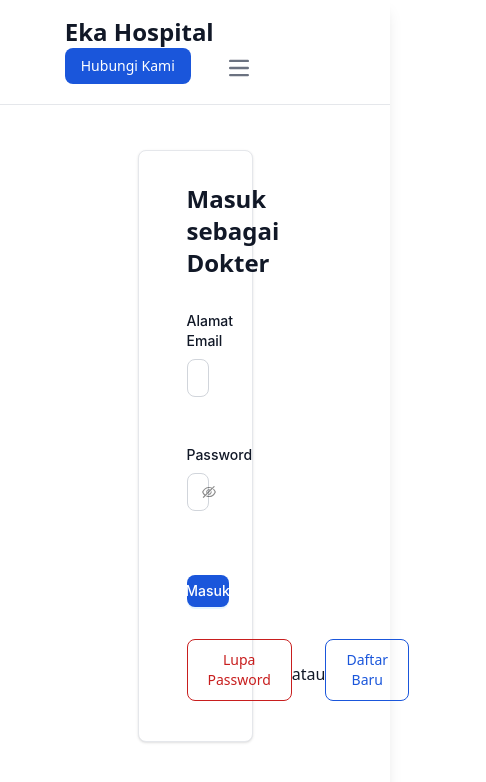
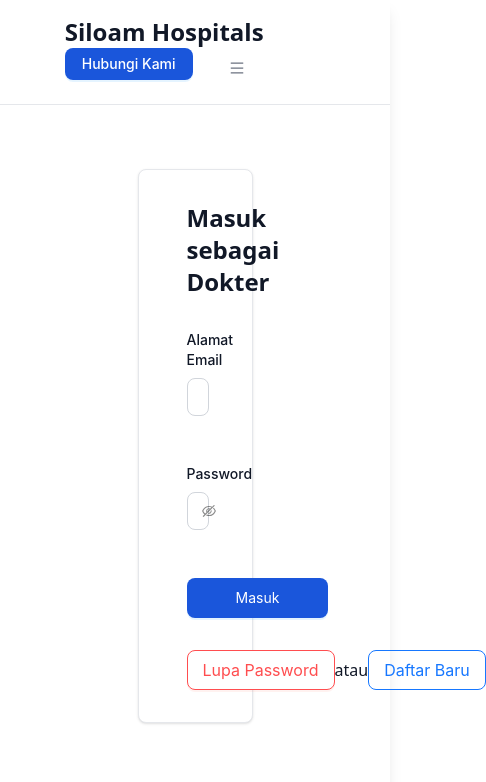
Before and after one commit to alifmaulidanar/dapps-emr-react, a React (Vite) app in the folder frontend/: page /doctor/signin in a window 390 px wide. Shown: the top 782 px of the page, 486 px wide, since content can reach past the window. Built offline with nearby package versions, Linux system fonts and the light colour scheme.

Commit message:
Try to migrate everything from flowbite to antd & fix update profile handle

```diff
--- a/frontend/src/components/Buttons/ProfileDropdown.jsx
+++ b/frontend/src/components/Buttons/ProfileDropdown.jsx
@@ -6,7 +6,6 @@
       <div className="justify-self-end w-[150px]">
         <Select
           key={defaultValue}
-          showSearch
           defaultValue={defaultValue}
           optionFilterProp="children"
           onChange={onChange}
--- a/frontend/src/components/Forms/SignInForm.jsx
+++ b/frontend/src/components/Forms/SignInForm.jsx
@@ -91,7 +91,7 @@
             if (response.ok) {
               const data = await response.json();
               const accountAddress = data.account.accountAddress;
-              console.log("alamat: ", accountAddress)
+              console.log("alamat: ", accountAddress);
               console.log(data.message, data);
               setSpinning(false);
               Swal.fire({
@@ -217,9 +217,10 @@
           </div>
           <div className="text-right">
             <Button
+              size="large"
               type="primary"
               htmlType="submit"
-              className="w-full px-5 mt-4 text-sm font-medium text-center text-white bg-blue-700 rounded-lg hover:bg-blue-800 focus:ring-4 focus:outline-none focus:ring-blue-300 sm:w-auto"
+              className="px-12 text-sm text-white bg-blue-700 hover:bg-blue-800 focus:ring-4 focus:outline-none focus:ring-blue-300 sm:w-auto"
               onClick={showLoader}
             >
               Masuk
@@ -230,12 +231,9 @@
         <div className="flex items-center mt-8 text-center justify-evenly">
           <div>
             <a href={resetLink}>
-              <button
-                type="submit"
-                className="text-red-700 hover:text-white border border-red-700 hover:bg-red-800 focus:ring-4 focus:outline-none focus:ring-red-300 font-medium rounded-lg text-sm px-5 py-2.5 text-center mb-2"
-              >
+              <Button id="to-lupa-password" size="large" danger>
                 Lupa Password
-              </button>
+              </Button>
             </a>
           </div>
           <div>
@@ -243,12 +241,9 @@
           </div>
           <div>
             <a href={signupLink}>
-              <button
-                type="submit"
-                className="text-blue-700 hover:text-white border border-blue-700 hover:bg-blue-800 focus:ring-4 focus:outline-none focus:ring-blue-300 font-medium rounded-lg text-sm px-5 py-2.5 text-center mb-2"
-              >
+              <Button id="to-daftar-baru" size="large" type="primary" ghost>
                 Daftar Baru
-              </button>
+              </Button>
             </a>
           </div>
         </div>
--- a/frontend/src/components/Navbar/Navbar.jsx
+++ b/frontend/src/components/Navbar/Navbar.jsx
@@ -1,3 +1,5 @@
+import { Button } from "antd";
+import { MenuOutlined } from "@ant-design/icons";
 // import MetaConnect from "./Buttons/MetamaskButton";
 
 function NavItem({ text, linkToPage, color }) {
@@ -19,15 +21,15 @@
 
 function Navbar({ title, buttons, navItems }) {
   return (
-    <nav className="bg-white fixed w-full z-20 top-0 left-0 border-b border-gray-200">
-      <div className="w-9/12 flex flex-wrap items-center justify-between mx-auto p-4">
+    <nav className="fixed top-0 left-0 z-20 w-full bg-white border-b border-gray-200">
+      <div className="flex flex-wrap items-center justify-between w-9/12 p-4 mx-auto">
         <a href="/" className="flex items-center">
           {/* <img
         src="https://flowbite.com/docs/images/logo.svg"
         className="h-8 mr-3"
         alt="Flowbite Logo"
       /> */}
-          <span className="text-gray-900 self-center text-2xl font-semibold whitespace-nowrap">
+          <span className="self-center text-2xl font-semibold text-gray-900 whitespace-nowrap">
             {title}
           </span>
         </a>
@@ -35,9 +37,13 @@
           {/* INFORMASI ACCOUNT BUTTON */}
           {buttons.map((button, index) => (
             <a key={index} href={button.href}>
-              <button type="button" className={button.className}>
+              <Button
+                type="primary"
+                id={button.id}
+                className={button.className}
+              >
                 {button.text}
-              </button>
+              </Button>
             </a>
           ))}
 
@@ -46,49 +52,34 @@
 
           {/* <button
             type="button"
-            className="text-gray-900 bg-white hover:text-blue-700 hover:bg-white focus:ring-4 focus:outline-none focus:ring-blue-300 font-medium rounded-lg text-sm px-4 py-2 text-center mr-3 md:mr-0"
+            className="px-4 py-2 mr-3 text-sm font-medium text-center text-gray-900 bg-white rounded-lg hover:text-blue-700 hover:bg-white focus:ring-4 focus:outline-none focus:ring-blue-300 md:mr-0"
           >
             Masuk
           </button> */}
           {/* <Link href="/patient/signup">
             <button
               type="button"
-              className="text-white bg-blue-700 hover:bg-blue-800 focus:ring-4 focus:outline-none focus:ring-blue-300 font-medium rounded-lg text-sm px-4 py-2 text-center mr-3 md:mr-0"
+              className="px-4 py-2 mr-3 text-sm font-medium text-center text-white bg-blue-700 rounded-lg hover:bg-blue-800 focus:ring-4 focus:outline-none focus:ring-blue-300 md:mr-0"
             >
               Pendaftaran Pasien
             </button>
           </Link> */}
 
-          <button
-            data-collapse-toggle="navbar-sticky"
-            type="button"
-            className="inline-flex items-center p-2 w-10 h-10 justify-center text-sm text-gray-500 rounded-lg md:hidden hover:bg-gray-100 focus:outline-none focus:ring-2 focus:ring-gray-200 dark:text-gray-400 dark:hover:bg-gray-700 dark:focus:ring-gray-600"
+          <Button
+            type="text"
+            icon={<MenuOutlined />}
+            className="inline-flex items-center justify-center h-10 p-2 text-sm text-gray-500 rounded-lg md:hidden hover:bg-gray-100 focus:outline-none focus:ring-2 focus:ring-gray-200"
             aria-controls="navbar-sticky"
             aria-expanded="false"
           >
             <span className="sr-only">Open main menu</span>
-            <svg
-              className="w-5 h-5"
-              aria-hidden="true"
-              xmlns="http://www.w3.org/2000/svg"
-              fill="none"
-              viewBox="0 0 17 14"
-            >
-              <path
-                stroke="currentColor"
-                strokeLinecap="round"
-                strokeLinejoin="round"
-                strokeWidth={2}
-                d="M1 1h15M1 7h15M1 13h15"
-              />
-            </svg>
-          </button>
+          </Button>
         </div>
         <div
           className="items-center justify-between hidden w-full md:flex md:w-auto md:order-1"
           id="navbar-sticky"
         >
-          <ul className="flex flex-col p-4 md:p-0 mt-4 font-medium border border-gray-100 rounded-lg bg-gray-50 md:flex-row md:space-x-8 md:mt-0 md:border-0 md:bg-white">
+          <ul className="flex flex-col p-4 mt-4 font-medium border border-gray-100 rounded-lg md:p-0 bg-gray-50 md:flex-row md:space-x-8 md:mt-0 md:border-0 md:bg-white">
             {Array.isArray(navItems) &&
               navItems.map((item, index) => (
                 <NavItem
--- a/frontend/src/components/Navbar/NavbarController.jsx
+++ b/frontend/src/components/Navbar/NavbarController.jsx
@@ -2,7 +2,7 @@
 
 function NavbarController({ type, page, color, accountAddress }) {
   const id = accountAddress;
-  const title = "Eka Hospital";
+  const title = "Siloam Hospitals";
   let navItems = [];
   let buttons = [];
   const defaultColor = "gray";
@@ -18,10 +18,11 @@
 
     buttons = [
       {
+        id: "contact-us-button",
         text: "Hubungi Kami",
         href: "/contact",
         className:
-          "text-white bg-blue-700 hover:bg-blue-800 focus:ring-4 focus:outline-none focus:ring-blue-300 font-medium rounded-lg text-sm px-4 py-2 text-center mr-3 md:mr-0",
+          "text-white bg-blue-700 hover:bg-blue-800 focus:ring-4 focus:outline-none focus:ring-blue-300 font-medium rounded-lg text-sm px-4 text-center mr-3 md:mr-0",
       },
     ];
   } else if (type === 2) {
@@ -45,13 +46,14 @@
 
     buttons = [
       {
+        id: "account-info-button",
         text: "Informasi Akun",
         href: `/patient/${id}/account`,
         className: `${
           page === "Akun Pasien"
-            ? `text-white bg-${color}-700 hover:bg-${color}-600`
+            ? `text-white bg-${color}-700 hover:bg-${color}-800`
             : `text-${color}-700 bg-transparent hover:bg-${color}-700`
-        } border border-1 border-${color}-700 hover:text-white focus:ring-4 focus:outline-none focus:ring-${color}-300 font-medium rounded-lg text-sm px-4 py-2 text-center mr-3 md:mr-0`,
+        } border border-1 border-${color}-700 hover:text-white focus:ring-4 focus:outline-none focus:ring-${color}-300 font-medium rounded-lg text-sm px-4 text-center mr-3 md:mr-0`,
       },
     ];
   } else if (type === 3) {
--- a/frontend/src/components/PatientData.jsx
+++ b/frontend/src/components/PatientData.jsx
@@ -13,6 +13,7 @@
   const [isEditing, setIsEditing] = useState(false);
   const [isChecked, setIsChecked] = useState(false);
   const [spinning, setSpinning] = React.useState(false);
+  const [initialData, setInitialData] = useState({});
 
   const showLoader = () => {
     setSpinning(true);
@@ -22,7 +23,8 @@
   // const customFormat = (value) => `${value.format(dateFormat)}`;
 
   useEffect(() => {
-    form.setFieldsValue({
+    // Simpan data awal ke state
+    const initialFormData = {
       ...patientDataProps,
       tanggalLahir: patientDataProps.tanggalLahir
         ? dayjs(patientDataProps.tanggalLahir, dateFormat)
@@ -30,13 +32,15 @@
       tanggalLahirKerabat: patientDataProps.tanggalLahirKerabat
         ? dayjs(patientDataProps.tanggalLahirKerabat, dateFormat)
         : null,
-    });
+    };
+    setInitialData(initialFormData);
+    form.setFieldsValue(initialFormData);
   }, [patientDataProps, form]);
 
   const handleEditClick = () => setIsEditing(true);
   const handleCancelClick = () => {
     setIsEditing(false);
-    form.resetFields();
+    form.setFieldsValue(initialData);
   };
 
   // const handleCheckboxChange = () => {
--- a/frontend/src/index.css
+++ b/frontend/src/index.css
@@ -2,6 +2,17 @@
 @tailwind components;
 @tailwind utilities;
 
+#to-daftar-baru:hover,
+#account-info-button:hover {
+  color: white;
+  background-color: rgb(26 86 219) !important;
+}
+
+#to-lupa-password:hover {
+  color: white;
+  background-color: rgb(200 30 30) !important;
+}
+
 /* * {
   outline: 1px solid tomato;
 } */
```
Also changed, not shown: 1 other file (tests, documents, lock files or other folders).
